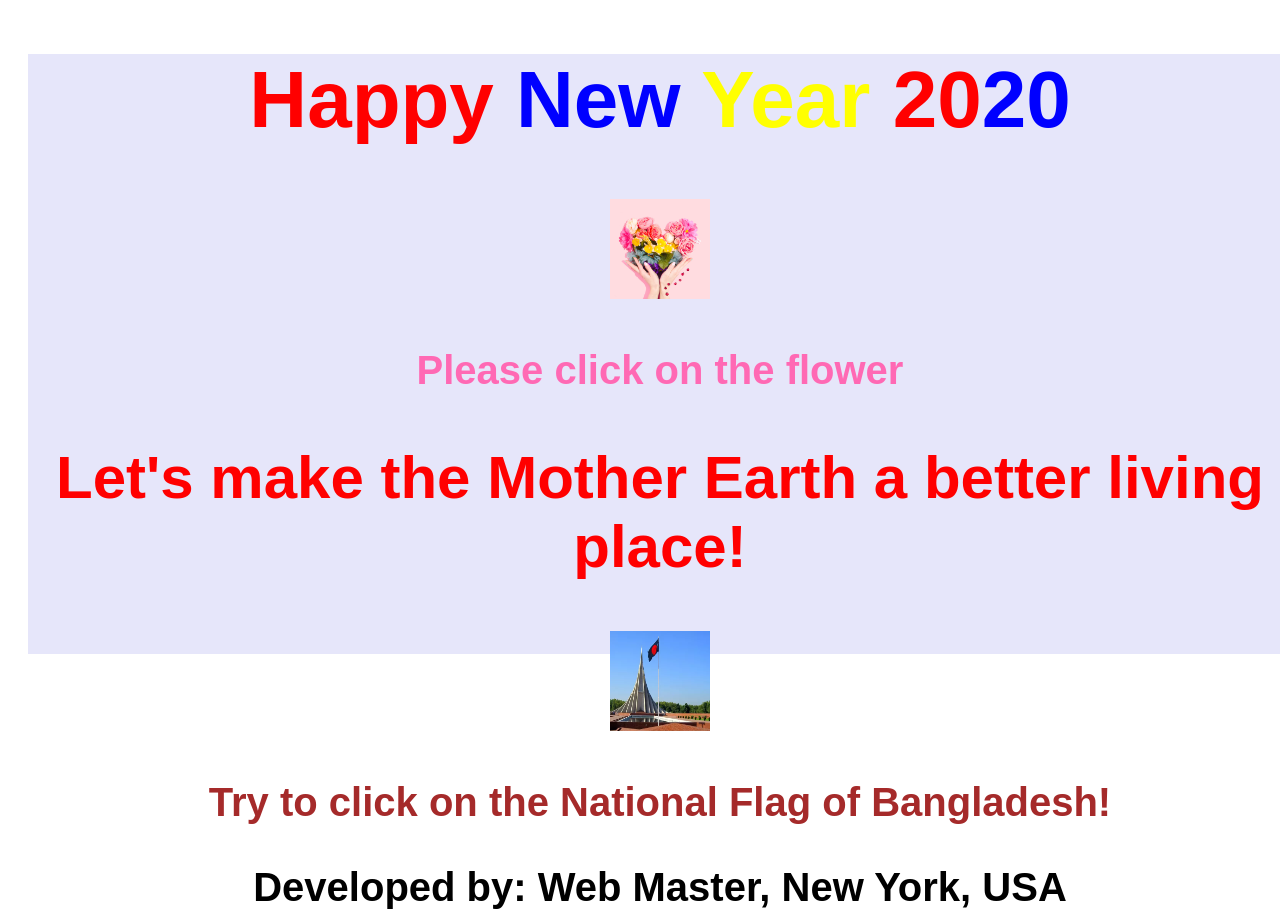
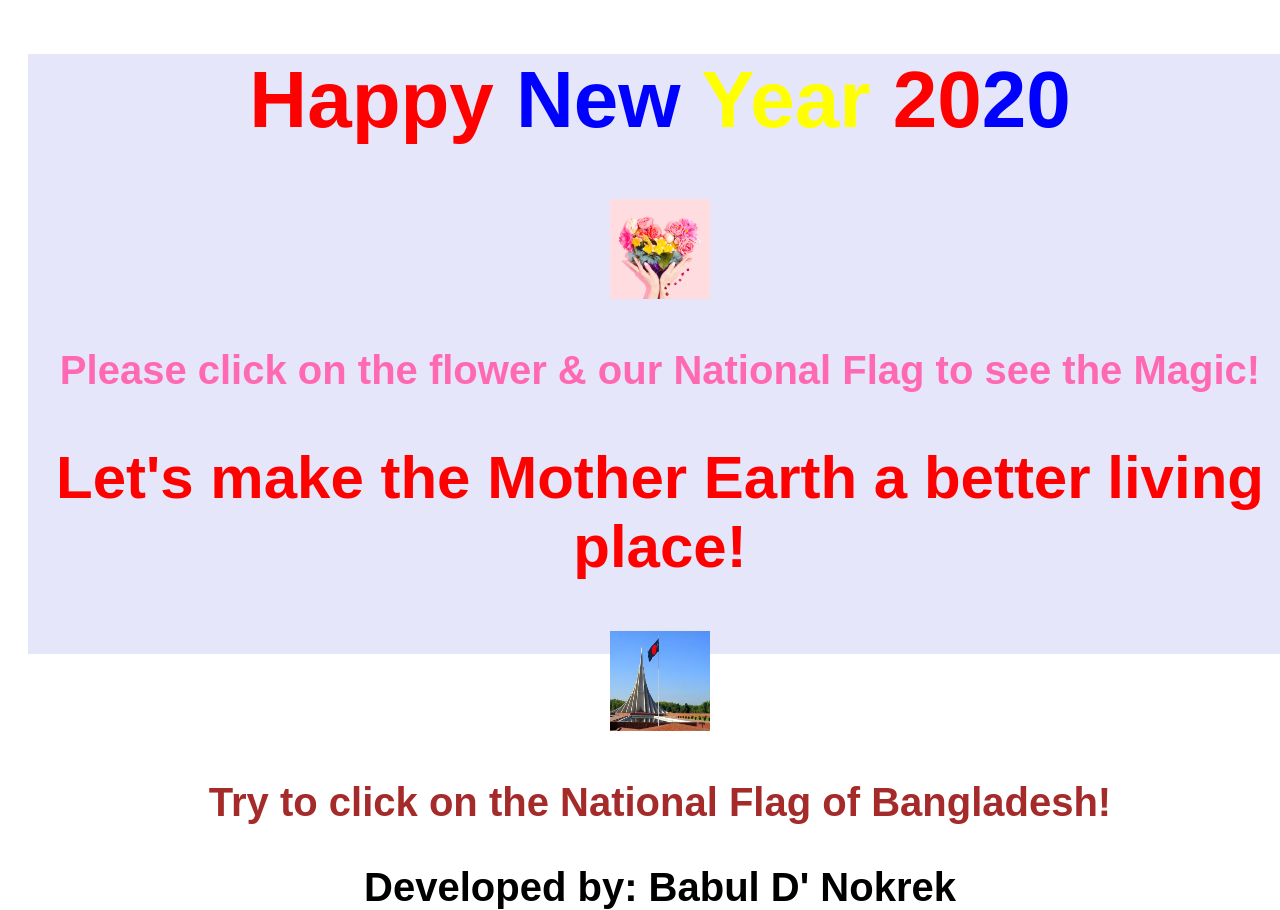
Before and after one commit to webmaaster/new-year-2020, a plain HTML site: page index.html in a window 1280 px wide. Drawn offline with Linux system fonts and the light colour scheme.

Commit message:
Super final

```diff
--- a/index.html
+++ b/index.html
@@ -73,7 +73,7 @@
         }
         .bd-flag:hover {
             width: 1330px;
-            height: 600px;
+            height: 900px;
         }
 
     </style>
@@ -84,11 +84,11 @@
     <div id="container">
         <h1> <span class="happy">Happy </span><span class="new"> New</span><span class="year"> Year</span><span class="red"> 20</span><span class="orange">20</span></h1>
         <img src="./images/new year.jpg" alt="greeting-flower">
-         <p style="color: hotpink;">Please click on the flower</p>
+         <p style="color: hotpink;">Please click on the flower & our National Flag to see the Magic!</p>
         <h2>Let's make the Mother Earth a better living place!</h2>
         <img class="bd-flag" src="./images/Babul Nokrek.PNG" alt="Bangladesh-flag">
         <p style="color:brown">Try to click on the National Flag of Bangladesh!</p>
-                <p>Developed by: Web Master, New York, USA</p>
+                <p>Developed by: Babul D' Nokrek</p>
 
 
     </div>
```
